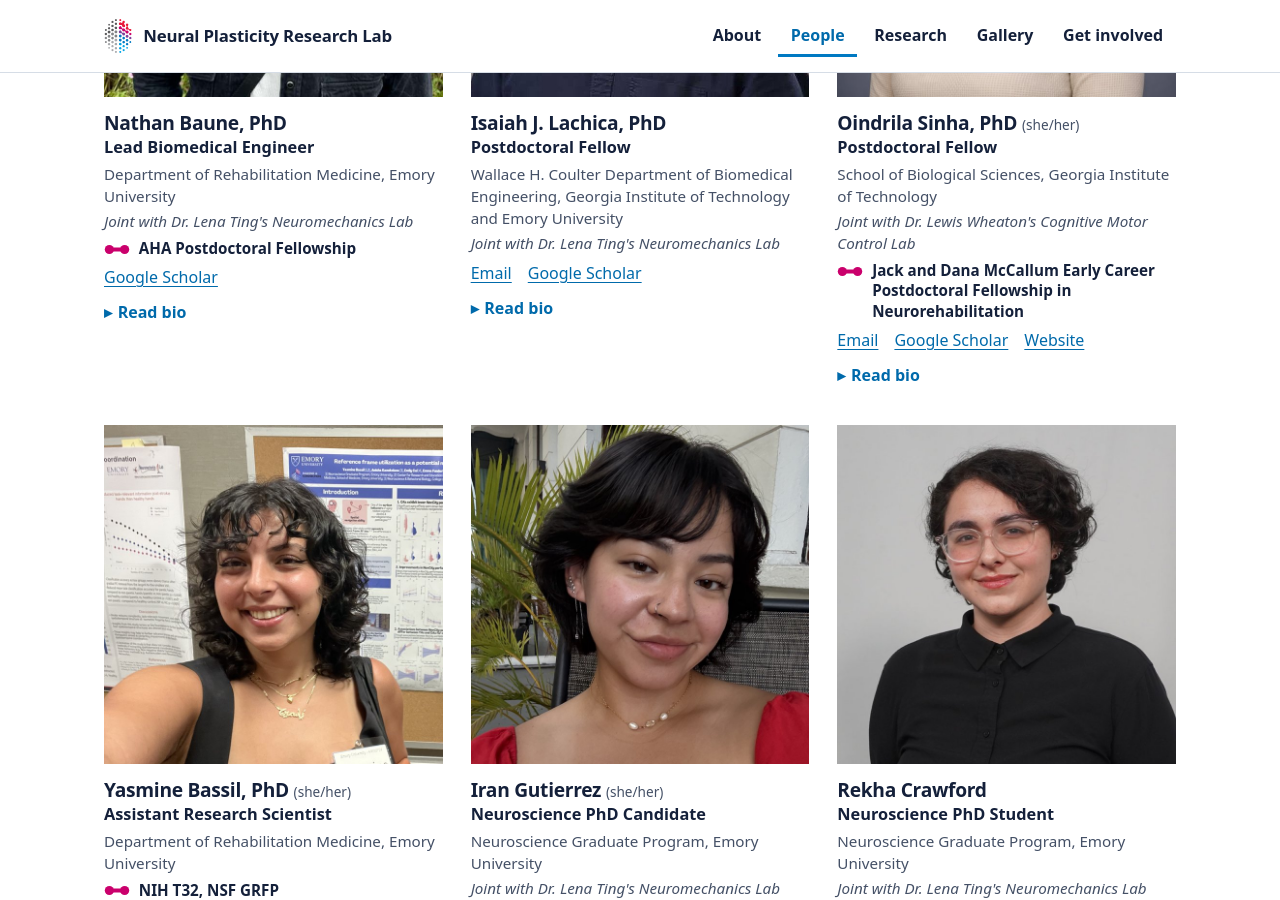
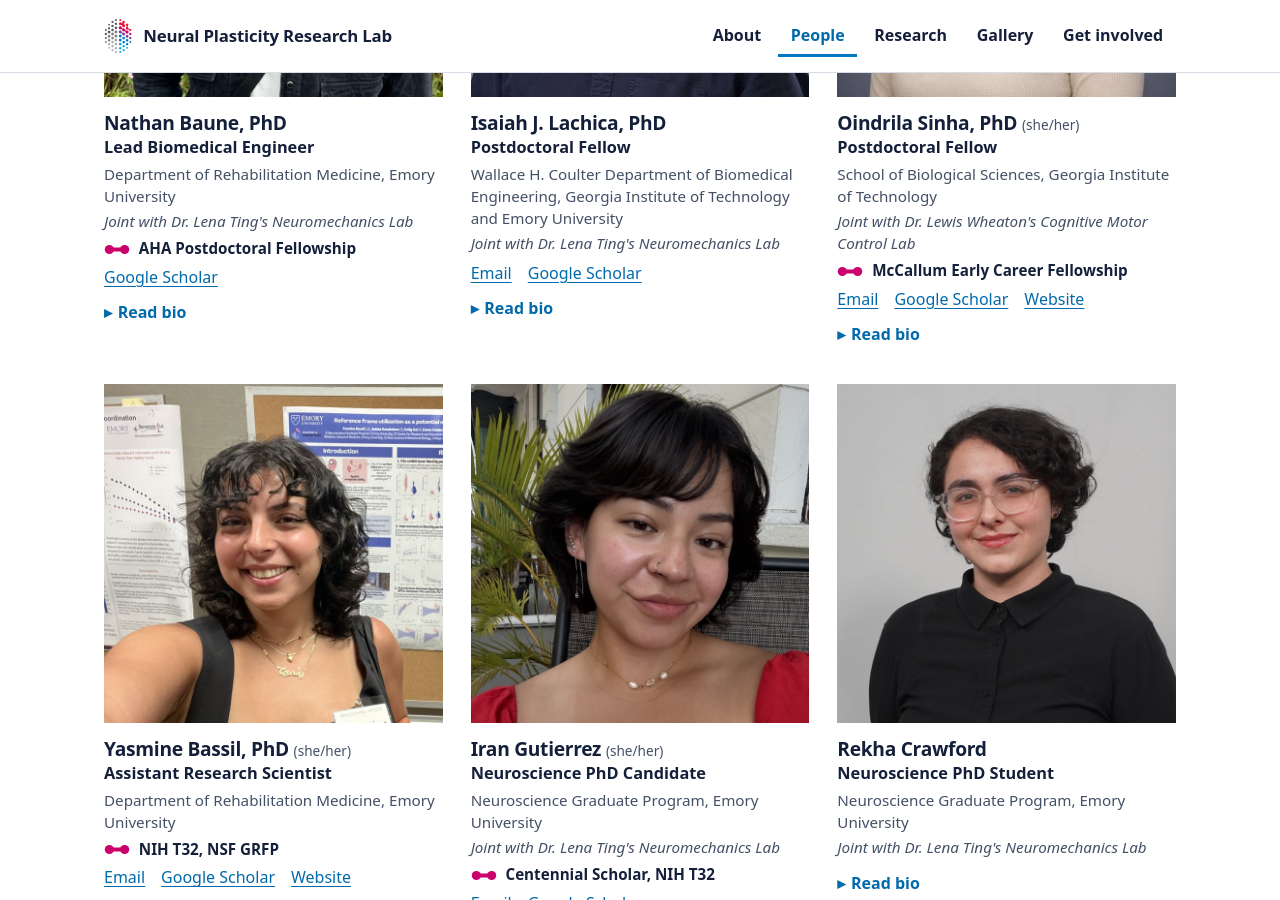
Before and after one commit to npresearchlab/npresearchlab.github.io, a Jekyll site: the page built from people.html, in a window 1280 px wide and 900 px high, scrolled down 1329 px. Built offline with Jekyll 4.4.1, drawn with Linux system fonts in a browser that asks for light colours; some web fonts are replaced.

Commit message:
Shorten Oindrila's award line
Co-Authored-By: Claude Opus 5.5 <noreply@anthropic.com>
Claude-Session: https://claude.ai/code/session_01A6YfpnrJqQKYAxW4w34cR4

```diff
--- a/_data/members.yml
+++ b/_data/members.yml
@@ -56,7 +56,7 @@
   group: Research staff, postdocs, and graduate students
   affiliation: School of Biological Sciences, Georgia Institute of Technology
   joint: Joint with Dr. Lewis Wheaton's Cognitive Motor Control Lab
-  honors: Jack and Dana McCallum Early Career Postdoctoral Fellowship in Neurorehabilitation
+  honors: McCallum Early Career Fellowship
   photo: /assets/img/people/oindrila-sinha.jpg
   links:
   - label: Email
```
